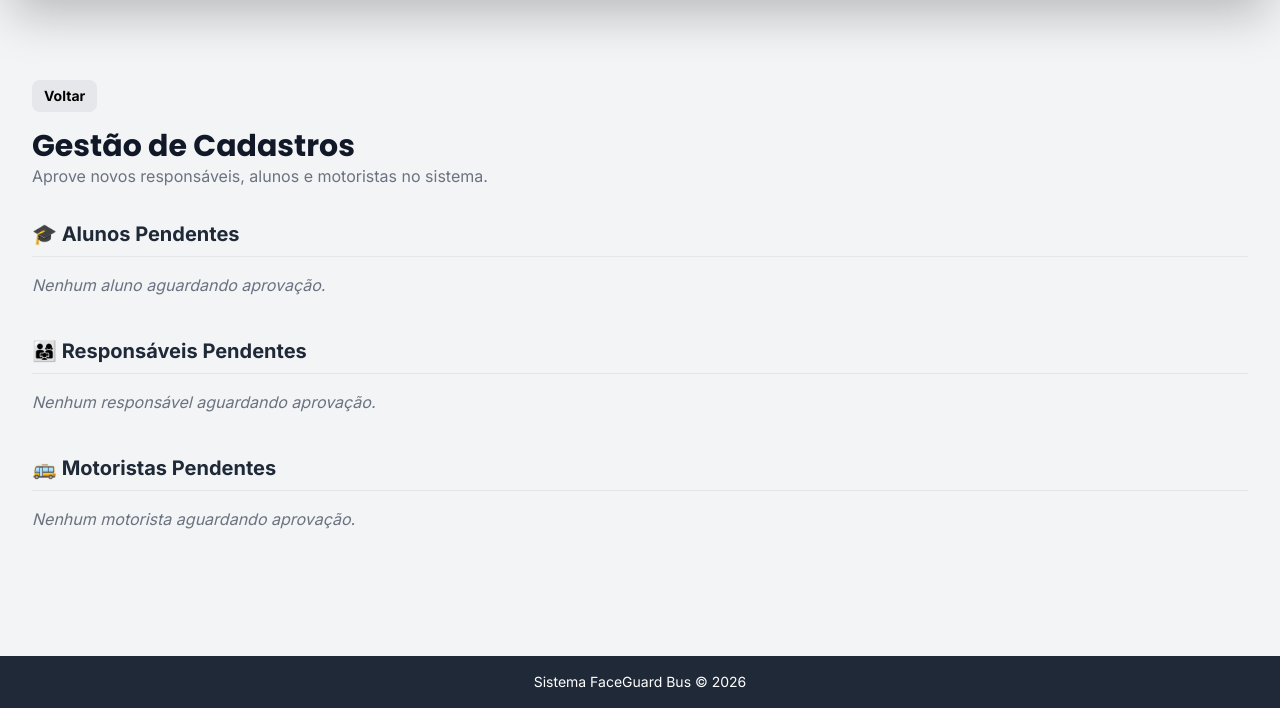
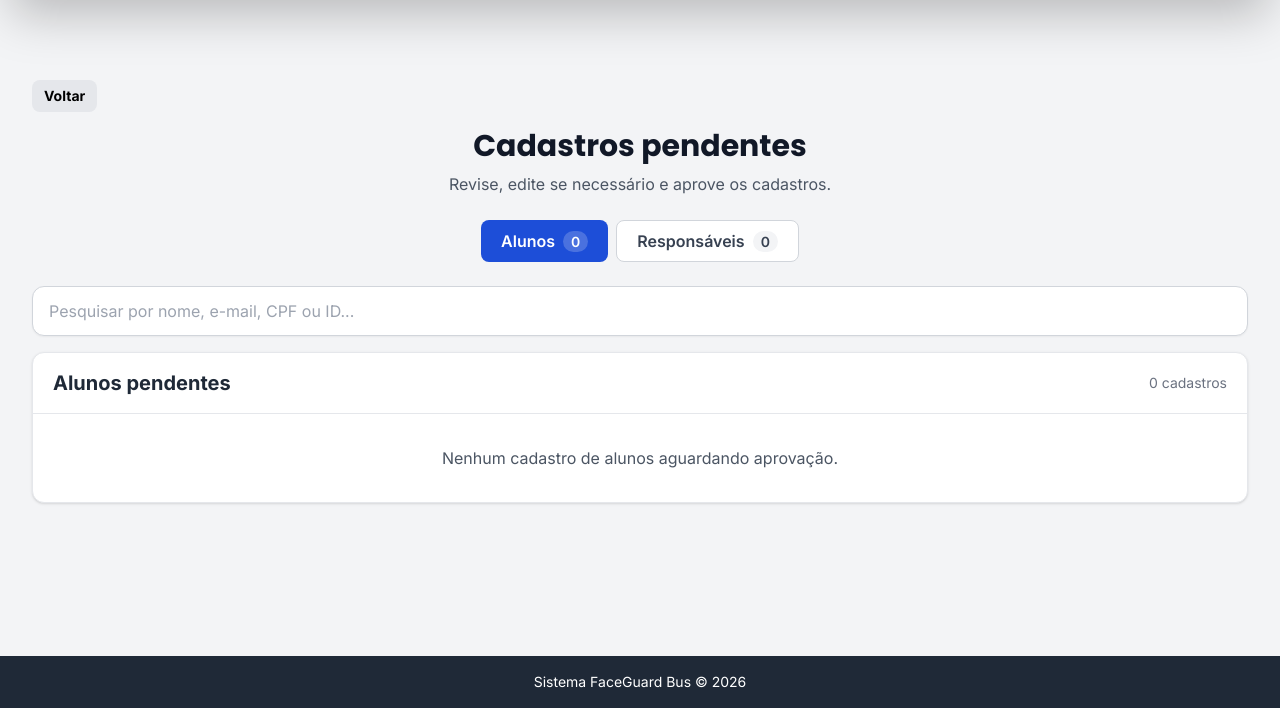
Before and after one commit to MatheusSousa28/face-guard-bus, a Django app: page /usuarios/painel/aprovacoes/ in a window 1280 px wide. Shown: the part 92-800 px from the top of the page. Run offline with Django 5.2, Linux system fonts and the light colour scheme; a user stored in the database is signed in; tables that the repository leaves empty hold one stand-in row (values such as "Sample post"); grey boxes marked "Sample" are stand-in pictures; some libraries are stand-ins or nearby versions.

Commit message:
Padroniza tela de aprovações e permite editar cadastros

```diff
--- a/usuarios/templates/usuarios/painel_aprovacoes.html
+++ b/usuarios/templates/usuarios/painel_aprovacoes.html
@@ -3,86 +3,115 @@
 
 {% block content %}
 <div class="max-w-7xl mx-auto px-4 py-8">
-    <div class="mb-4">
-        {% include '_botao_voltar.html' with voltar_url='home' %}
-    </div>
-    <div class="mb-8">
-        <h1 class="font-display text-3xl font-bold text-gray-900">Gestão de Cadastros</h1>
-        <p class="text-gray-500">Aprove novos responsáveis, alunos e motoristas no sistema.</p>
+    <div class="mb-4">{% include '_botao_voltar.html' with voltar_url='home' %}</div>
+    <h1 class="font-display text-3xl font-bold text-gray-900 text-center mb-2">Cadastros pendentes</h1>
+    <p class="mb-6 text-center text-gray-600">Revise, edite se necessário e aprove os cadastros.</p>
+
+    <div class="flex flex-wrap justify-center gap-2 mb-6" role="tablist" aria-label="Categorias de cadastros pendentes">
+        <button type="button" data-category="aluno" role="tab" aria-selected="true" class="pending-tab rounded-lg px-5 py-2 font-semibold bg-blue-700 text-white">Alunos <span class="ml-1 rounded-full bg-white/20 px-2 py-0.5 text-sm">{{ alunos_pendentes|length }}</span></button>
+        <button type="button" data-category="responsavel" role="tab" aria-selected="false" class="pending-tab rounded-lg px-5 py-2 font-semibold bg-white text-gray-700 border border-gray-300">Responsáveis <span class="ml-1 rounded-full bg-gray-100 px-2 py-0.5 text-sm">{{ responsaveis_pendentes|length }}</span></button>
     </div>
 
-    <h2 class="text-xl font-bold text-gray-800 mb-4 border-b pb-2">🎓 Alunos Pendentes</h2>
-    <div class="grid grid-cols-1 md:grid-cols-3 gap-6 mb-10">
-        {% for aluno in alunos_pendentes %}
-            <div class="bg-white p-5 rounded-xl shadow border border-gray-200 flex items-center justify-between">
-                <div class="flex items-center space-x-4">
-                    {% if aluno.foto_perfil %}
-                        <img src="{{ aluno.foto_perfil.url }}" class="w-12 h-12 rounded-full object-cover">
-                    {% endif %}
-                    <div>
-                        <p class="font-bold text-gray-900">{{ aluno.nome }}</p>
-                        <p class="text-xs text-gray-500">Resp: {{ aluno.responsavel.usuario.first_name }}</p>
-                    </div>
-                </div>
-                <div class="flex flex-col gap-2 ml-4">
-                    <form method="POST" action="{% url 'aprovar_cadastro' 'aluno' aluno.id %}">{% csrf_token %}<button class="bg-green-100 hover:bg-green-200 text-green-700 px-3 py-1 rounded font-bold text-sm">Aprovar</button></form>
-                    <form method="POST" action="{% url 'reprovar_cadastro' 'aluno' aluno.id %}" onsubmit="return confirm('Reprovar e remover este aluno?')">{% csrf_token %}<button class="bg-red-100 hover:bg-red-200 text-red-700 px-3 py-1 rounded font-bold text-sm">Reprovar</button></form>
-                </div>
-            </div>
-        {% empty %}
-            <p class="text-gray-500 italic col-span-3">Nenhum aluno aguardando aprovação.</p>
-        {% endfor %}
+    <div class="relative mb-4 w-full">
+        <label for="pending-search" class="sr-only">Pesquisar cadastros pendentes</label>
+        <input id="pending-search" type="search" autocomplete="off" placeholder="Pesquisar por nome, e-mail, CPF ou ID..." class="w-full rounded-xl border border-gray-300 bg-white py-3 pl-4 pr-12 text-gray-900 shadow-sm outline-none transition focus:border-blue-600 focus:ring-2 focus:ring-blue-600">
+        <button id="clear-pending-search" type="button" aria-label="Limpar pesquisa" class="hidden absolute inset-y-0 right-0 px-4 text-xl text-blue-600 hover:text-blue-800">&times;</button>
     </div>
 
-    <h2 class="text-xl font-bold text-gray-800 mb-4 border-b pb-2">👨‍👩‍👧 Responsáveis Pendentes</h2>
-    <div class="grid grid-cols-1 md:grid-cols-3 gap-6 mb-10">
-        {% for resp in responsaveis_pendentes %}
-            <div class="bg-white p-5 rounded-xl shadow border border-gray-200 flex items-center justify-between">
-                <div class="flex items-center space-x-4">
-                    {% if resp.foto_perfil %}
-                        <img src="{{ resp.foto_perfil.url }}" alt="Foto de {{ resp.usuario.get_full_name }}" class="w-12 h-12 rounded-full object-cover">
-                    {% else %}
-                        {% with primeiro=resp.usuario.first_name|slice:":1" ultimo=resp.usuario.last_name|slice:":1" %}
-                            {% if primeiro and ultimo %}<div class="flex h-12 w-12 shrink-0 items-center justify-center rounded-full text-sm font-bold text-white" style="background-color: {{ resp.cor_avatar }}">{{ primeiro|upper }}{{ ultimo|upper }}</div>
-                            {% else %}<img src="{% static 'img/icone_pessoa.png' %}" alt="Ícone de perfil" class="h-12 w-12 rounded-full object-contain">{% endif %}
-                        {% endwith %}
-                    {% endif %}
-                    <div>
-                        <p class="font-bold text-gray-900">{{ resp.usuario.first_name }} {{ resp.usuario.last_name }}</p>
-                        <p class="text-xs text-gray-500">CPF: {{ resp.cpf }}</p>
+    <section class="overflow-hidden rounded-xl border border-gray-200 bg-white shadow" aria-live="polite">
+        <div class="flex items-center justify-between border-b px-5 py-4">
+            <h2 id="pending-list-title" class="text-xl font-bold text-gray-800">Alunos pendentes</h2>
+            <span id="pending-total" class="text-sm text-gray-500"></span>
+        </div>
+        <div id="pending-empty" class="hidden p-8 text-center text-gray-600"></div>
+        <div id="pending-list" class="divide-y divide-gray-100">
+            {% for aluno in alunos_pendentes %}
+                <article data-pending-category="aluno" data-search="{{ aluno.id }} {{ aluno.nome }} {{ aluno.responsavel.usuario.get_full_name }} {{ aluno.responsavel.usuario.email }}" class="pending-card p-4 sm:px-6">
+                    <div class="flex flex-col justify-between gap-4 sm:flex-row sm:items-center">
+                        <div class="flex min-w-0 items-center gap-3">
+                            <span class="shrink-0 font-mono text-sm font-semibold text-gray-500">#{{ aluno.id }}</span>
+                            {% if aluno.foto_perfil %}<img src="{{ aluno.foto_perfil.url }}" alt="Foto de {{ aluno.nome }}" class="h-14 w-14 shrink-0 rounded-full object-cover">{% else %}<img src="{% static 'img/icone_pessoa.png' %}" alt="" class="h-14 w-14 shrink-0 rounded-full object-contain">{% endif %}
+                            <div class="min-w-0"><p class="truncate font-bold text-gray-900">{{ aluno.nome }}</p><p class="truncate text-sm text-gray-500">{{ aluno.idade }} anos · Responsável: {{ aluno.responsavel.usuario.get_full_name }}</p></div>
+                        </div>
+                        <div class="flex flex-wrap gap-2 self-end sm:self-auto">
+                            <details class="pending-edit-details">
+                                <summary class="cursor-pointer list-none rounded-lg border border-blue-200 px-4 py-2 text-center text-sm font-semibold text-blue-700 hover:bg-blue-50">Editar</summary>
+                                <form method="post" action="{% url 'aprovar_cadastro' 'aluno' aluno.id %}" class="mt-3 w-full space-y-3 rounded-lg border border-gray-200 bg-gray-50 p-4 sm:absolute sm:right-6 sm:z-10 sm:w-96 sm:shadow-lg">
+                                    {% csrf_token %}<input type="hidden" name="editar" value="1">
+                                    <label class="block text-sm font-semibold text-gray-700">Nome do aluno<input name="nome" value="{{ aluno.nome }}" maxlength="100" required class="mt-1 w-full rounded-lg border border-gray-300 px-3 py-2 font-normal"></label>
+                                    <label class="block text-sm font-semibold text-gray-700">Idade<input name="idade" type="number" min="2" max="30" value="{{ aluno.idade }}" required class="mt-1 w-full rounded-lg border border-gray-300 px-3 py-2 font-normal"></label>
+                                    <button class="w-full rounded-lg bg-blue-600 px-4 py-2 font-bold text-white hover:bg-blue-700">Salvar alterações e aprovar</button>
+                                </form>
+                            </details>
+                            <form method="post" action="{% url 'aprovar_cadastro' 'aluno' aluno.id %}">{% csrf_token %}<button class="rounded-lg bg-green-600 px-4 py-2 text-sm font-bold text-white hover:bg-green-700">Aprovar</button></form>
+                            <form method="post" action="{% url 'reprovar_cadastro' 'aluno' aluno.id %}" onsubmit="return confirm('Reprovar e remover este aluno?')">{% csrf_token %}<button class="rounded-lg border border-red-200 px-4 py-2 text-sm font-semibold text-red-700 hover:bg-red-50">Reprovar</button></form>
+                        </div>
                     </div>
-                </div>
-                <div class="flex flex-col gap-2 ml-4">
-                    <form method="POST" action="{% url 'aprovar_cadastro' 'responsavel' resp.id %}">{% csrf_token %}<button class="bg-green-100 hover:bg-green-200 text-green-700 px-3 py-1 rounded font-bold text-sm">Aprovar</button></form>
-                    <form method="POST" action="{% url 'reprovar_cadastro' 'responsavel' resp.id %}" onsubmit="return confirm('Reprovar e remover este responsável?')">{% csrf_token %}<button class="bg-red-100 hover:bg-red-200 text-red-700 px-3 py-1 rounded font-bold text-sm">Reprovar</button></form>
-                </div>
-            </div>
-        {% empty %}
-            <p class="text-gray-500 italic col-span-3">Nenhum responsável aguardando aprovação.</p>
-        {% endfor %}
-    </div>
+                </article>
+            {% endfor %}
+            {% for responsavel in responsaveis_pendentes %}
+                <article data-pending-category="responsavel" data-search="{{ responsavel.id }} {{ responsavel.usuario.get_full_name }} {{ responsavel.usuario.email }} {{ responsavel.cpf }}" class="pending-card hidden p-4 sm:px-6">
+                    <div class="flex flex-col justify-between gap-4 sm:flex-row sm:items-center">
+                        <div class="flex min-w-0 items-center gap-3"><span class="shrink-0 font-mono text-sm font-semibold text-gray-500">#{{ responsavel.id }}</span>
+                            {% if responsavel.foto_perfil %}<img src="{{ responsavel.foto_perfil.url }}" alt="Foto de {{ responsavel.usuario.get_full_name }}" class="h-14 w-14 shrink-0 rounded-full object-cover">{% else %}<img src="{% static 'img/icone_pessoa.png' %}" alt="" class="h-14 w-14 shrink-0 rounded-full object-contain">{% endif %}
+                            <div class="min-w-0"><p class="truncate font-bold text-gray-900">{{ responsavel.usuario.get_full_name }}</p><p class="truncate text-sm text-gray-500">{{ responsavel.usuario.email }} · CPF: {{ responsavel.cpf }}</p></div>
+                        </div>
+                        <div class="flex flex-wrap gap-2 self-end sm:self-auto">
+                            <details class="pending-edit-details">
+                                <summary class="cursor-pointer list-none rounded-lg border border-blue-200 px-4 py-2 text-center text-sm font-semibold text-blue-700 hover:bg-blue-50">Editar</summary>
+                                <form method="post" action="{% url 'aprovar_cadastro' 'responsavel' responsavel.id %}" class="mt-3 w-full space-y-3 rounded-lg border border-gray-200 bg-gray-50 p-4 sm:absolute sm:right-6 sm:z-10 sm:w-96 sm:shadow-lg">
+                                    {% csrf_token %}<input type="hidden" name="editar" value="1">
+                                    <label class="block text-sm font-semibold text-gray-700">Nome<input name="first_name" value="{{ responsavel.usuario.first_name }}" maxlength="150" required class="mt-1 w-full rounded-lg border border-gray-300 px-3 py-2 font-normal"></label>
+                                    <label class="block text-sm font-semibold text-gray-700">Sobrenome<input name="last_name" value="{{ responsavel.usuario.last_name }}" maxlength="150" required class="mt-1 w-full rounded-lg border border-gray-300 px-3 py-2 font-normal"></label>
+                                    <label class="block text-sm font-semibold text-gray-700">E-mail<input name="email" type="email" value="{{ responsavel.usuario.email }}" maxlength="254" required class="mt-1 w-full rounded-lg border border-gray-300 px-3 py-2 font-normal"></label>
+                                    <label class="block text-sm font-semibold text-gray-700">CPF<input name="cpf" inputmode="numeric" value="{{ responsavel.cpf }}" maxlength="14" required class="mt-1 w-full rounded-lg border border-gray-300 px-3 py-2 font-normal"></label>
+                                    <button class="w-full rounded-lg bg-blue-600 px-4 py-2 font-bold text-white hover:bg-blue-700">Salvar alterações e aprovar</button>
+                                </form>
+                            </details>
+                            <form method="post" action="{% url 'aprovar_cadastro' 'responsavel' responsavel.id %}">{% csrf_token %}<button class="rounded-lg bg-green-600 px-4 py-2 text-sm font-bold text-white hover:bg-green-700">Aprovar</button></form>
+                            <form method="post" action="{% url 'reprovar_cadastro' 'responsavel' responsavel.id %}" onsubmit="return confirm('Reprovar e remover este responsável?')">{% csrf_token %}<button class="rounded-lg border border-red-200 px-4 py-2 text-sm font-semibold text-red-700 hover:bg-red-50">Reprovar</button></form>
+                        </div>
+                    </div>
+                </article>
+            {% endfor %}
+        </div>
+    </section>
+</div>
 
-    <h2 class="text-xl font-bold text-gray-800 mb-4 border-b pb-2">🚌 Motoristas Pendentes</h2>
-    <div class="grid grid-cols-1 md:grid-cols-3 gap-6">
-        {% for mot in motoristas_pendentes %}
-            <div class="bg-white p-5 rounded-xl shadow border border-gray-200 flex items-center justify-between">
-                <div class="flex items-center space-x-4">
-                    {% if mot.foto_perfil %}
-                        <img src="{{ mot.foto_perfil.url }}" class="w-12 h-12 rounded-full object-cover">
-                    {% endif %}
-                    <div>
-                        <p class="font-bold text-gray-900">{{ mot.usuario.first_name }}</p>
-                        <p class="text-xs text-gray-500">CPF: {{ mot.cpf }}</p>
-                    </div>
-                </div>
-                <div class="flex flex-col gap-2 ml-4">
-                    <form method="POST" action="{% url 'aprovar_cadastro' 'motorista' mot.id %}">{% csrf_token %}<button class="bg-green-100 hover:bg-green-200 text-green-700 px-3 py-1 rounded font-bold text-sm">Aprovar</button></form>
-                    <form method="POST" action="{% url 'reprovar_cadastro' 'motorista' mot.id %}" onsubmit="return confirm('Reprovar e remover este motorista?')">{% csrf_token %}<button class="bg-red-100 hover:bg-red-200 text-red-700 px-3 py-1 rounded font-bold text-sm">Reprovar</button></form>
-                </div>
-            </div>
-        {% empty %}
-            <p class="text-gray-500 italic col-span-3">Nenhum motorista aguardando aprovação.</p>
-        {% endfor %}
-    </div>
-</div>
+<script>
+(() => {
+    const labels = {aluno: 'Alunos', responsavel: 'Responsáveis'};
+    let category = 'aluno';
+    const cards = [...document.querySelectorAll('.pending-card')];
+    const search = document.getElementById('pending-search');
+    const clearSearch = document.getElementById('clear-pending-search');
+    const empty = document.getElementById('pending-empty');
+    function updateList() {
+        const query = search.value.trim().toLocaleLowerCase('pt-BR');
+        let visible = 0;
+        cards.forEach(card => {
+            const match = card.dataset.pendingCategory === category && card.dataset.search.toLocaleLowerCase('pt-BR').includes(query);
+            card.classList.toggle('hidden', !match);
+            if (match) visible++;
+        });
+        document.getElementById('pending-list-title').textContent = `${labels[category]} pendentes`;
+        document.getElementById('pending-total').textContent = `${visible} cadastro${visible === 1 ? '' : 's'}`;
+        empty.classList.toggle('hidden', visible > 0);
+        empty.textContent = query ? 'Nenhum cadastro encontrado para essa pesquisa.' : `Nenhum cadastro de ${labels[category].toLowerCase()} aguardando aprovação.`;
+        clearSearch.classList.toggle('hidden', !query);
+    }
+    document.querySelectorAll('.pending-tab').forEach(button => button.addEventListener('click', () => {
+        category = button.dataset.category;
+        document.querySelectorAll('.pending-tab').forEach(tab => {
+            const selected = tab === button;
+            tab.setAttribute('aria-selected', String(selected));
+            tab.className = `pending-tab rounded-lg px-5 py-2 font-semibold ${selected ? 'bg-blue-700 text-white' : 'border border-gray-300 bg-white text-gray-700'}`;
+        });
+        updateList();
+    }));
+    search.addEventListener('input', updateList);
+    clearSearch.addEventListener('click', () => { search.value = ''; updateList(); search.focus(); });
+    updateList();
+})();
+</script>
 {% endblock %}
--- a/usuarios/views.py
+++ b/usuarios/views.py
@@ -310,12 +310,10 @@ def painel_instituicao_aprovacoes(request):
 
     # Busca todo mundo que o is_aprovado é False
     responsaveis = Responsavel.objects.filter(usuario__is_aprovado=False, deleted_at__isnull=True)
-    motoristas = Motorista.objects.filter(usuario__is_aprovado=False, deleted_at__isnull=True)
     alunos = Aluno.objects.filter(is_aprovado=False, deleted_at__isnull=True)
 
     contexto = {
         'responsaveis_pendentes': responsaveis,
-        'motoristas_pendentes': motoristas,
         'alunos_pendentes': alunos,
     }
     return render(request, 'usuarios/painel_aprovacoes.html', contexto)
@@ -327,22 +325,62 @@ def aprovar_cadastro(request, tipo, obj_id):
     if not hasattr(request.user, 'instituicao'):
         return redirect('home')
 
-    if tipo == 'responsavel':
-        obj = get_object_or_404(Responsavel, id=obj_id)
-        obj.usuario.is_aprovado = True
-        obj.usuario.save()
-    elif tipo == 'motorista':
-        obj = get_object_or_404(Motorista, id=obj_id)
-        obj.usuario.is_aprovado = True
-        obj.usuario.save()
-    elif tipo == 'aluno':
-        obj = get_object_or_404(Aluno, id=obj_id)
-        obj.is_aprovado = True
-        obj.save()
-    else:
+    modelos = {'responsavel': Responsavel, 'motorista': Motorista, 'aluno': Aluno}
+    model = modelos.get(tipo)
+    if model is None:
         return redirect('painel_aprovacoes')
 
-    messages.success(request, f"Cadastro aprovado com sucesso!")
+    filtro_pendente = {'deleted_at__isnull': True}
+    if tipo == 'aluno':
+        filtro_pendente['is_aprovado'] = False
+    else:
+        filtro_pendente['usuario__is_aprovado'] = False
+    obj = get_object_or_404(model, pk=obj_id, **filtro_pendente)
+
+    if request.POST.get('editar') == '1':
+        if tipo == 'aluno':
+            nome = request.POST.get('nome', '').strip()
+            try:
+                idade = int(request.POST.get('idade', ''))
+            except (TypeError, ValueError):
+                idade = 0
+            if not 2 <= len(nome) <= 100 or not 2 <= idade <= 30:
+                messages.error(request, 'Informe um nome válido e idade entre 2 e 30 anos. O cadastro não foi aprovado.')
+                return redirect('painel_aprovacoes')
+            obj.nome, obj.idade, obj.is_aprovado = nome, idade, True
+            obj.save(update_fields=['nome', 'idade', 'is_aprovado'])
+        else:
+            nome = request.POST.get('first_name', '').strip()
+            sobrenome = request.POST.get('last_name', '').strip()
+            email = request.POST.get('email', '').strip().lower()
+            cpf = re.sub(r'\D', '', request.POST.get('cpf', ''))
+            try:
+                validate_email(email)
+            except ValidationError:
+                messages.error(request, 'Informe um e-mail válido. O cadastro não foi aprovado.')
+                return redirect('painel_aprovacoes')
+            if (not nome or not sobrenome or len(nome) > 150 or len(sobrenome) > 150
+                    or len(cpf) != 11
+                    or Usuario.objects.filter(email=email).exclude(pk=obj.usuario_id).exists()
+                    or model.objects.filter(cpf=cpf).exclude(pk=obj.pk).exists()):
+                messages.error(request, 'Confira nome, sobrenome, e-mail e CPF. O e-mail e o CPF devem ser únicos. O cadastro não foi aprovado.')
+                return redirect('painel_aprovacoes')
+            with transaction.atomic():
+                usuario = obj.usuario
+                usuario.first_name, usuario.last_name = nome, sobrenome
+                usuario.email = usuario.username = email
+                usuario.is_aprovado = True
+                usuario.save(update_fields=['first_name', 'last_name', 'email', 'username', 'is_aprovado'])
+                obj.cpf = cpf
+                obj.save(update_fields=['cpf'])
+    elif tipo in {'responsavel', 'motorista'}:
+        obj.usuario.is_aprovado = True
+        obj.usuario.save(update_fields=['is_aprovado'])
+    else:
+        obj.is_aprovado = True
+        obj.save(update_fields=['is_aprovado'])
+
+    messages.success(request, 'Cadastro aprovado com sucesso!')
     return redirect('painel_aprovacoes')
 
 @login_required(login_url='login')
```
Also changed, not shown: usuarios/tests.py (+72 -0 lines).
